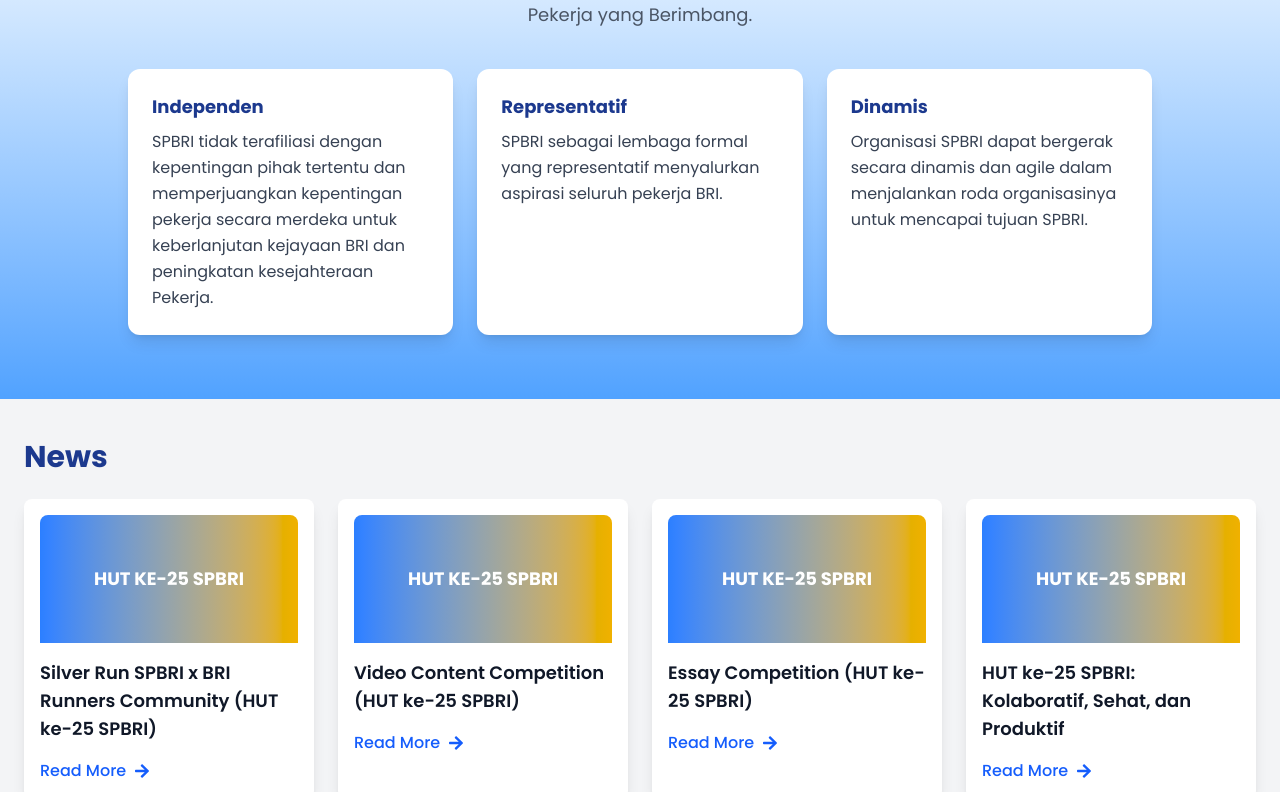
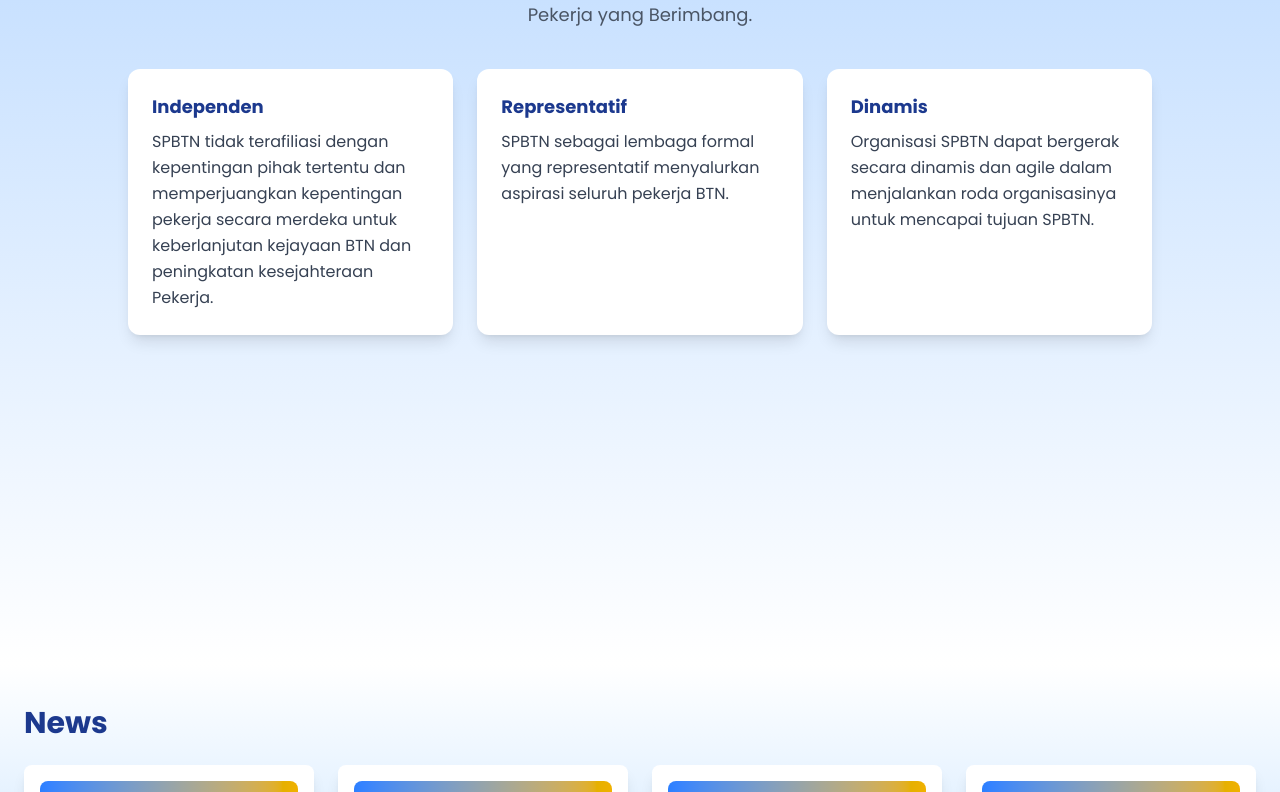
Before and after one commit to kangzBredz04/serikat-pekerja-btn, a React (Vite) app in the folder frontend/: page / in a window 1280 px wide. Shown: the part 1007-1799 px from the top of the page. Built offline with nearby package versions, Linux system fonts and the light colour scheme.

Commit message:
update home page layout

```diff
--- a/frontend/src/pages/Home.jsx
+++ b/frontend/src/pages/Home.jsx
@@ -2,30 +2,30 @@
 function Home() {
   const newsItems = [
     {
-      title: "Silver Run SPBRI x BRI Runners Community (HUT ke-25 SPBRI)",
-      category: "HUT KE-25 SPBRI",
+      title: "BTN Run x BTN Runners Community (HUT ke-75 BTN)",
+      category: "HUT KE-75 BTN",
     },
     {
-      title: "Video Content Competition (HUT ke-25 SPBRI)",
-      category: "HUT KE-25 SPBRI",
+      title: "Video Content Competition (HUT ke-75 BTN)",
+      category: "HUT KE-75 BTN",
     },
     {
-      title: "Essay Competition (HUT ke-25 SPBRI)",
-      category: "HUT KE-25 SPBRI",
+      title: "Essay Competition (HUT ke-75 BTN)",
+      category: "HUT KE-75 BTN",
     },
     {
-      title: "HUT ke-25 SPBRI: Kolaboratif, Sehat, dan Produktif",
-      category: "HUT KE-25 SPBRI",
+      title: "HUT ke-75 BTN: Kolaboratif, Sehat, dan Produktif",
+      category: "HUT KE-75 BTN",
     },
   ];
   return (
     <div className="">
-      <div className="min-h-screen w-full bg-gradient-to-b from-white to-blue-400 py-10 px-5 md:py-20 md:px-28">
+      <div className="min-h-screen w-full bg-gradient-to-b from-white to-blue-200 py-10 px-5 md:py-20 md:px-28">
         <div className="grid grid-cols-1 md:grid-cols-2 gap-4">
           <div>
             <img
               className="rounded-2xl w-auto h-auto md:h-3/4"
-              src="https://i.pinimg.com/736x/3a/67/19/3a67194f5897030237d83289372cf684.jpg"
+              src="https://community.softr.io/uploads/db9110/original/2X/7/74e6e7e382d0ff5d7773ca9a87e6f6f8817a68a6.jpeg"
               alt=""
             />
           </div>
@@ -55,7 +55,7 @@
           </div>
         </div>
       </div>
-      <section className="w-full bg-gradient-to-b from-white to-blue-400 py-10 md:py-16 px-5 md:px-8">
+      <div className="min-h-screen bg-gradient-to-t from-white to-blue-200 py-10 md:py-16 px-5 md:px-8">
         <div className="max-w-3xl md:max-w-5xl mx-auto text-center">
           <h2 className="text-2xl md:text-3xl font-extrabold text-blue-900">
             VISI KAMI
@@ -70,35 +70,35 @@
           <div className="bg-white shadow-lg rounded-xl p-4 md:p-6">
             <h3 className="text-lg font-bold text-blue-900">Independen</h3>
             <p className="text-gray-700 mt-2 leading-relaxed text-sm md:text-base">
-              SPBRI tidak terafiliasi dengan kepentingan pihak tertentu dan
+              SPBTN tidak terafiliasi dengan kepentingan pihak tertentu dan
               memperjuangkan kepentingan pekerja secara merdeka untuk
-              keberlanjutan kejayaan BRI dan peningkatan kesejahteraan Pekerja.
+              keberlanjutan kejayaan BTN dan peningkatan kesejahteraan Pekerja.
             </p>
           </div>
 
           <div className="bg-white shadow-lg rounded-xl p-4 md:p-6">
             <h3 className="text-lg font-bold text-blue-900">Representatif</h3>
             <p className="text-gray-700 mt-2 leading-relaxed text-sm md:text-base">
-              SPBRI sebagai lembaga formal yang representatif menyalurkan
-              aspirasi seluruh pekerja BRI.
+              SPBTN sebagai lembaga formal yang representatif menyalurkan
+              aspirasi seluruh pekerja BTN.
             </p>
           </div>
 
           <div className="bg-white shadow-lg rounded-xl p-4 md:p-6">
             <h3 className="text-lg font-bold text-blue-900">Dinamis</h3>
             <p className="text-gray-700 mt-2 leading-relaxed text-sm md:text-base">
-              Organisasi SPBRI dapat bergerak secara dinamis dan agile dalam
-              menjalankan roda organisasinya untuk mencapai tujuan SPBRI.
+              Organisasi SPBTN dapat bergerak secara dinamis dan agile dalam
+              menjalankan roda organisasinya untuk mencapai tujuan SPBTN.
             </p>
           </div>
         </div>
-      </section>
-      <div className="bg-gray-100 py-10 px-6">
+      </div>
+      <div className="min-h-full bg-gradient-to-b from-white to-blue-300 py-10 px-6">
         <h2 className="text-3xl font-bold text-blue-900 mb-6">News</h2>
         <div className="grid grid-cols-1 md:grid-cols-2 lg:grid-cols-4 gap-6">
           {newsItems.map((item, index) => (
-            <div key={index} className="bg-white p-4 rounded-lg shadow-lg">
-              <div className="h-32 bg-gradient-to-r from-blue-500 to-yellow-500 rounded-t-lg flex items-center justify-center">
+            <div key={index} className="bg-white p-4 rounded-lg shadow-lg h-96">
+              <div className="h-48 bg-gradient-to-r from-blue-500 to-yellow-500 rounded-t-lg flex items-center justify-center">
                 <span className="text-white text-lg font-bold">
                   {item.category}
                 </span>
```
